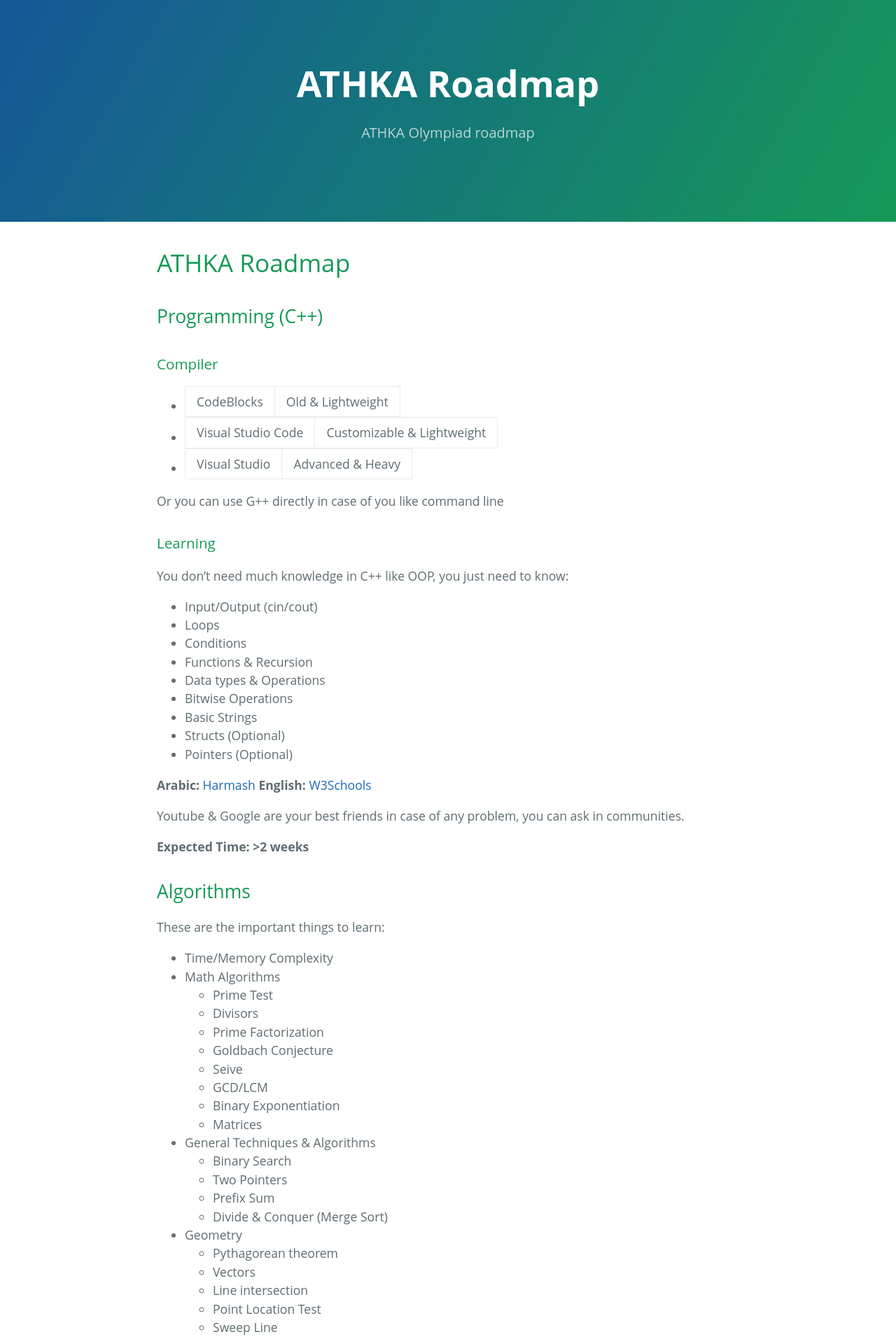
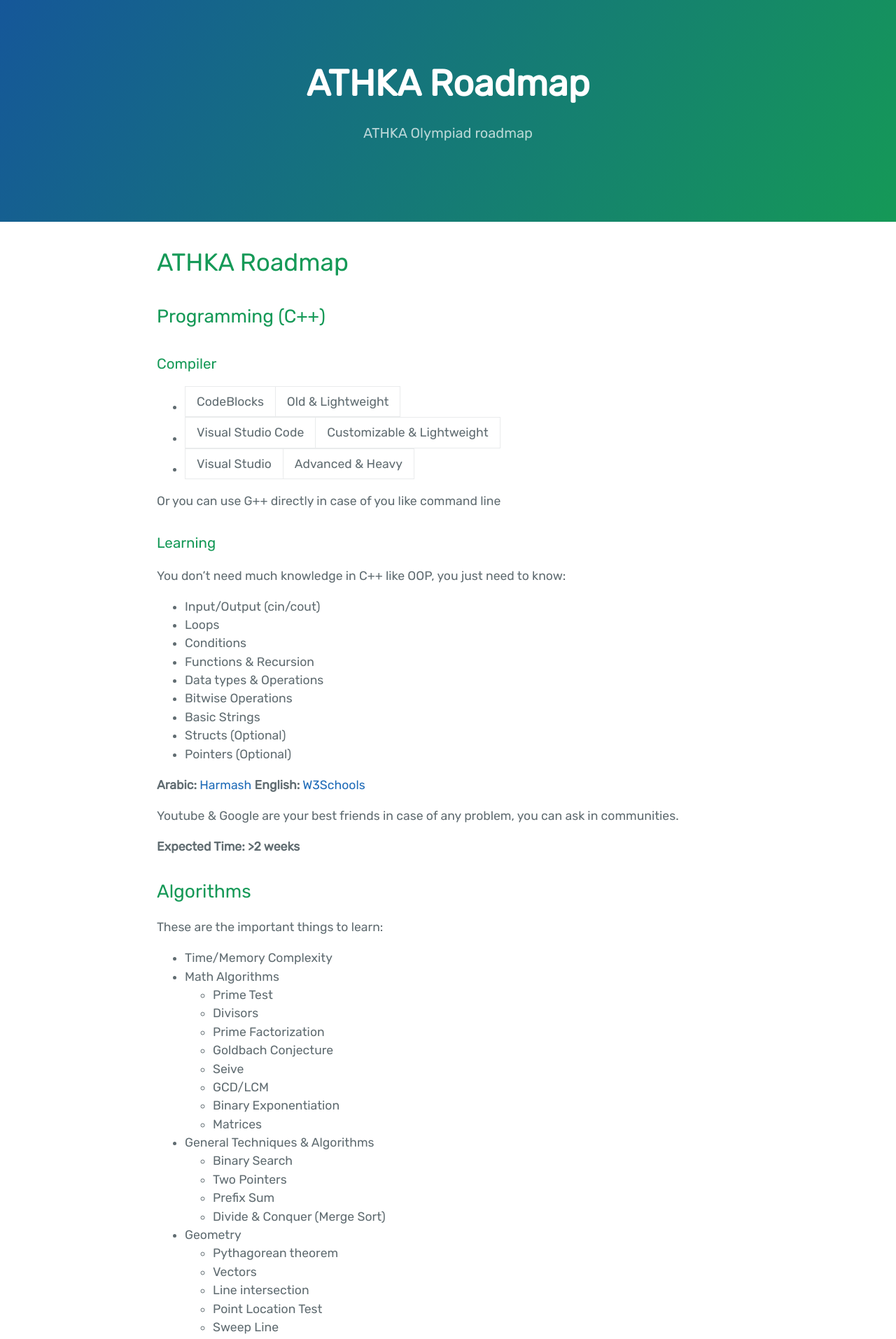
Before and after one commit to Teqaniaat/teqaniaat.github.io, a Jekyll site: the page built from athka/roadmap.md, in a window 1280 px wide. Shown: the top 1914 px of the page at 70% size. Built offline with Jekyll 4.4.1, drawn with Linux system fonts in a browser that asks for light colours.

Commit message:
Update style.css

```diff
--- a/assets/css/style.css
+++ b/assets/css/style.css
@@ -422,7 +422,7 @@ th {
 body {
   padding:0;
   margin:0;
-  font-family:"Open Sans", "Helvetica Neue", Helvetica, Arial, sans-serif;
+  font-family:  'Rubik', serif;
   font-size:16px;
   line-height:1.5;
   color:#606c71
@@ -611,7 +611,7 @@ a:hover {
 }
 .main-content code {
   padding:2px 4px;
-  font-family:Consolas, "Liberation Mono", Menlo, Courier, monospace;
+  font-family:  'Rubik', serif;
   font-size:0.9rem;
   color:#567482;
   background-color:#f3f6fa;
```
